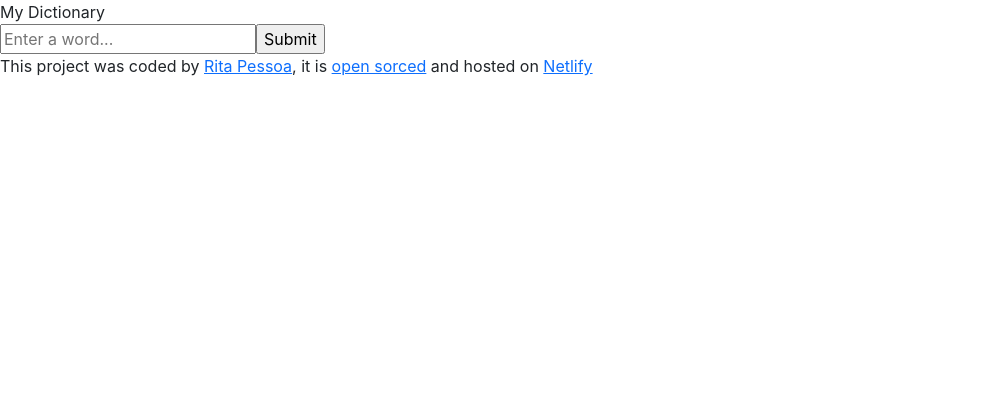
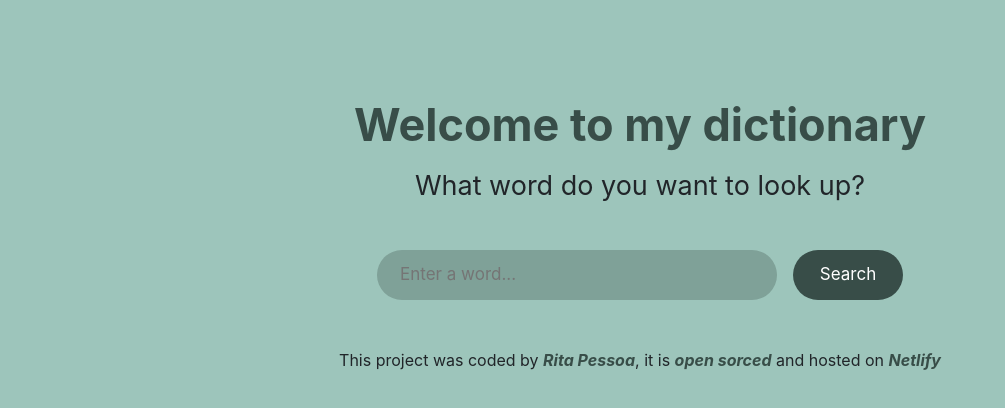
Before and after one commit to ritapessoa01/dictionary-project, a React (Create React App) app: page / in a window 1280 px wide. Shown: the top 408 px of the page, without its empty margins (0-1005 px from the left). Built offline with nearby package versions, Linux system fonts and the light colour scheme.

Commit message:
Added the basic CSS

```diff
--- a/src/App.css
+++ b/src/App.css
@@ -0,0 +1,15 @@
+.App {
+  text-align: center;
+  margin-top: 80px;
+}
+.App header {
+  font-size: 45px;
+  font-weight: 700;
+  color: #384d48;
+  line-height: 2;
+}
+
+.App h1 {
+  font-size: 27px;
+  font-weight: 400;
+}
--- a/src/App.js
+++ b/src/App.js
@@ -5,7 +5,8 @@ import Footer from "./Footer";
 function App() {
   return (
     <div className="App">
-      <header className="App-header">My Dictionary</header>
+      <header className="App-header">Welcome to my dictionary</header>
+      <h1>What word do you want to look up?</h1>
       <Dictionary />
       <Footer />
     </div>
--- a/src/Dictionary.css
+++ b/src/Dictionary.css
@@ -1,3 +1,25 @@
-.Dictionary {
-  font-weight: 400;
+.Dictionary form {
+  font-size: 17px;
 }
+
+.Dictionary .search-input {
+  border: none;
+  background-color: rgba(56, 77, 72, 0.3);
+  border-radius: 25px;
+  padding: 12px 23px;
+  max-width: 400px;
+}
+
+.Dictionary .submit-input {
+  border: none;
+  background-color: #384d48;
+  color: white;
+  border-radius: 25px;
+  padding: 12px;
+  max-width: 110px;
+  transition: box-shadow ease-in 150ms;
+}
+
+.Dictionary .submit-input:hover {
+  box-shadow: inset 0px 0px 20px rgba(0, 0, 0, 0.3);
+}
--- a/src/Dictionary.js
+++ b/src/Dictionary.js
@@ -25,13 +25,17 @@ export default function Dictionary() {
 
   return (
     <div className="Dictionary">
-      <form onSubmit={search}>
+      <form
+        onSubmit={search}
+        className="row d-flex justify-content-center m-5 gap-3"
+      >
         <input
           type="search"
           onChange={handleKeywordChange}
           placeholder="Enter a word..."
+          className="col-6 search-input"
         />
-        <input type="submit" />
+        <input type="submit" value="Search" className="col-2 submit-input" />
       </form>
       <Results results={results} />
     </div>
--- /dev/null
+++ b/src/Footer.css
@@ -0,0 +1,10 @@
+footer {
+  margin: 30px;
+}
+
+footer a {
+  text-decoration: none;
+  color: #384d48;
+  font-weight: 700;
+  font-style: italic;
+}
--- a/src/Footer.js
+++ b/src/Footer.js
@@ -1,8 +1,9 @@
 import React from "react";
+import "./Footer.css";
 
 export default function Footer() {
   return (
-    <div>
+    <footer>
       This project was coded by{" "}
       <a
         href="https://github.com/ritapessoa01"
@@ -27,6 +28,6 @@ export default function Footer() {
       >
         Netlify
       </a>
-    </div>
+    </footer>
   );
 }
--- a/src/index.css
+++ b/src/index.css
@@ -1,13 +1,14 @@
 body {
   margin: 0;
-  font-family: -apple-system, BlinkMacSystemFont, 'Segoe UI', 'Roboto', 'Oxygen',
-    'Ubuntu', 'Cantarell', 'Fira Sans', 'Droid Sans', 'Helvetica Neue',
+  font-family: -apple-system, BlinkMacSystemFont, "Segoe UI", "Roboto", "Oxygen",
+    "Ubuntu", "Cantarell", "Fira Sans", "Droid Sans", "Helvetica Neue",
     sans-serif;
   -webkit-font-smoothing: antialiased;
   -moz-osx-font-smoothing: grayscale;
+  background-color: #9dc5bb;
 }
 
 code {
-  font-family: source-code-pro, Menlo, Monaco, Consolas, 'Courier New',
+  font-family: source-code-pro, Menlo, Monaco, Consolas, "Courier New",
     monospace;
 }
```
